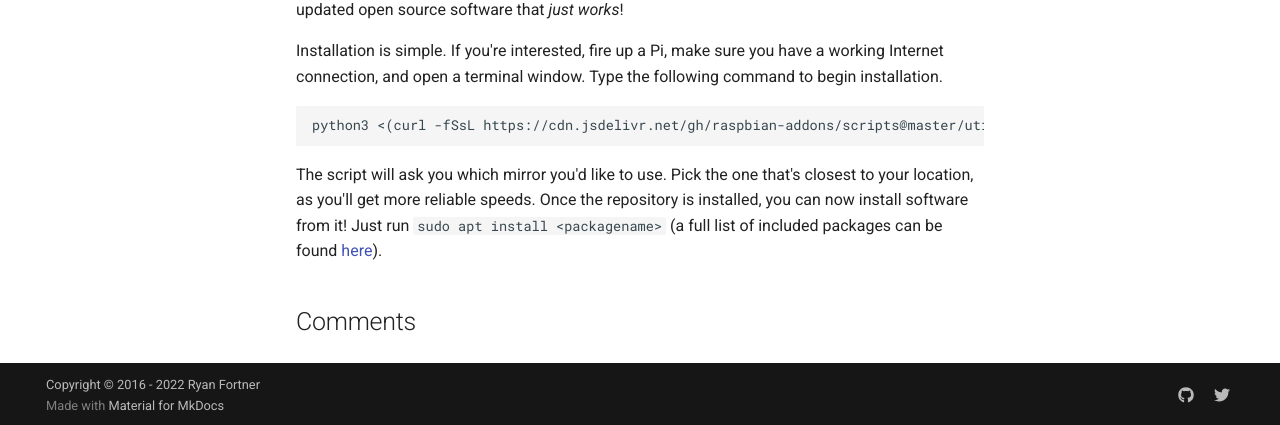
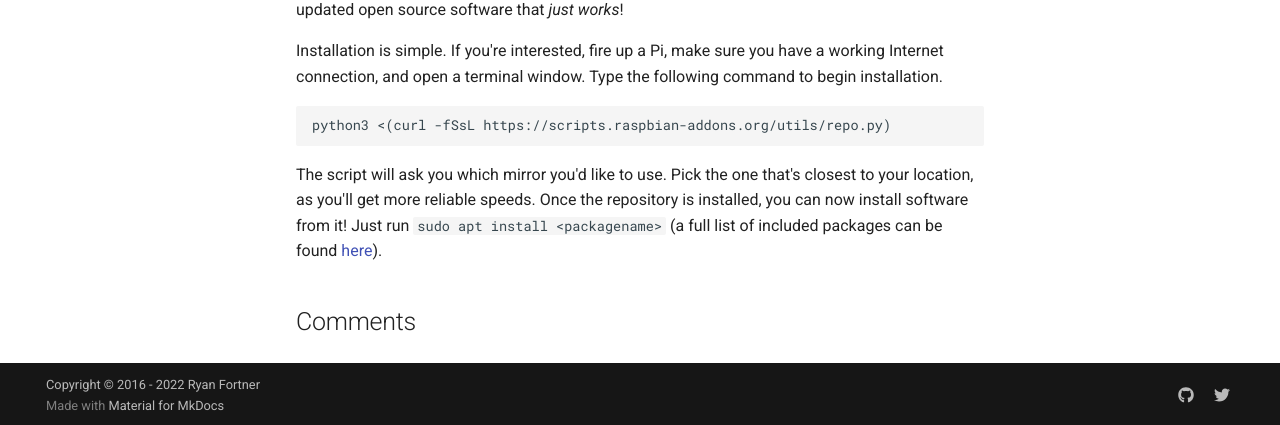
Before and after one commit to ryanfortner/ryanfortner.github.io, an MkDocs documentation site: the page built from docs/blog/2021/2021-11-03.md, in a window 1280 px wide and 1045 px high. Shown: the part 617-1042 px from the top of the window. Built offline with MkDocs 1.6.1 and Material for MkDocs 9.7.7, drawn with Linux system fonts in a browser that asks for light colours; comment, search, counter and statistics services are not loaded; some of the changed lines change nothing that is shown.

Commit message:
Update 2021-11-03.md

````diff
--- a/docs/blog/2021/2021-11-03.md
+++ b/docs/blog/2021/2021-11-03.md
@@ -32,7 +32,7 @@
 Installation is simple. If you're interested, fire up a Pi, make sure you have a working Internet connection, and open a terminal window. Type the following command to begin installation.
 
 ```
-python3 <(curl -fSsL https://cdn.jsdelivr.net/gh/raspbian-addons/scripts@master/utils/repo.py)
+python3 <(curl -fSsL https://scripts.raspbian-addons.org/utils/repo.py)
 ```
 
 The script will ask you which mirror you'd like to use. Pick the one that's closest to your location, as you'll get more reliable speeds. Once the repository is installed, you can now install software from it! Just run `sudo apt install <packagename>` (a full list of included packages can be found [here](https://apt.raspbian-addons.org/debian/pool/)).
````
